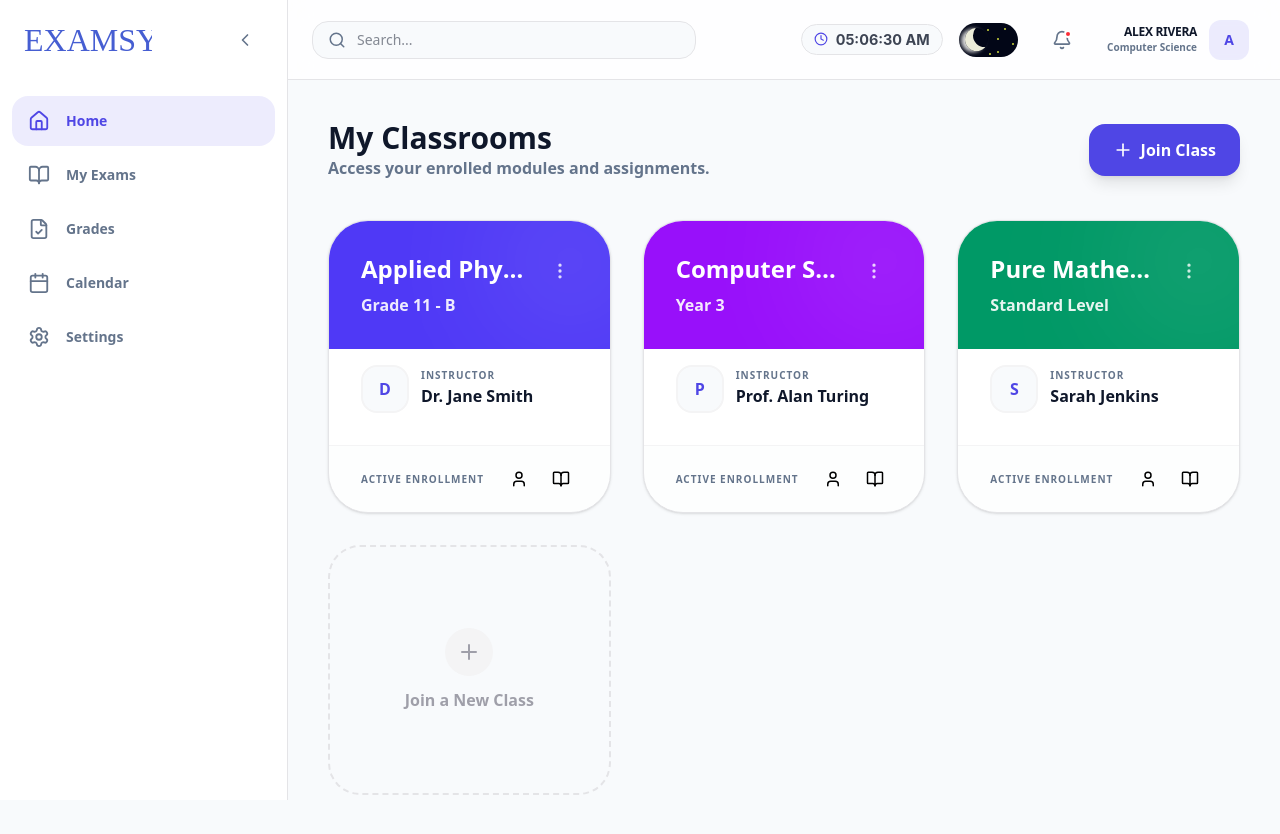
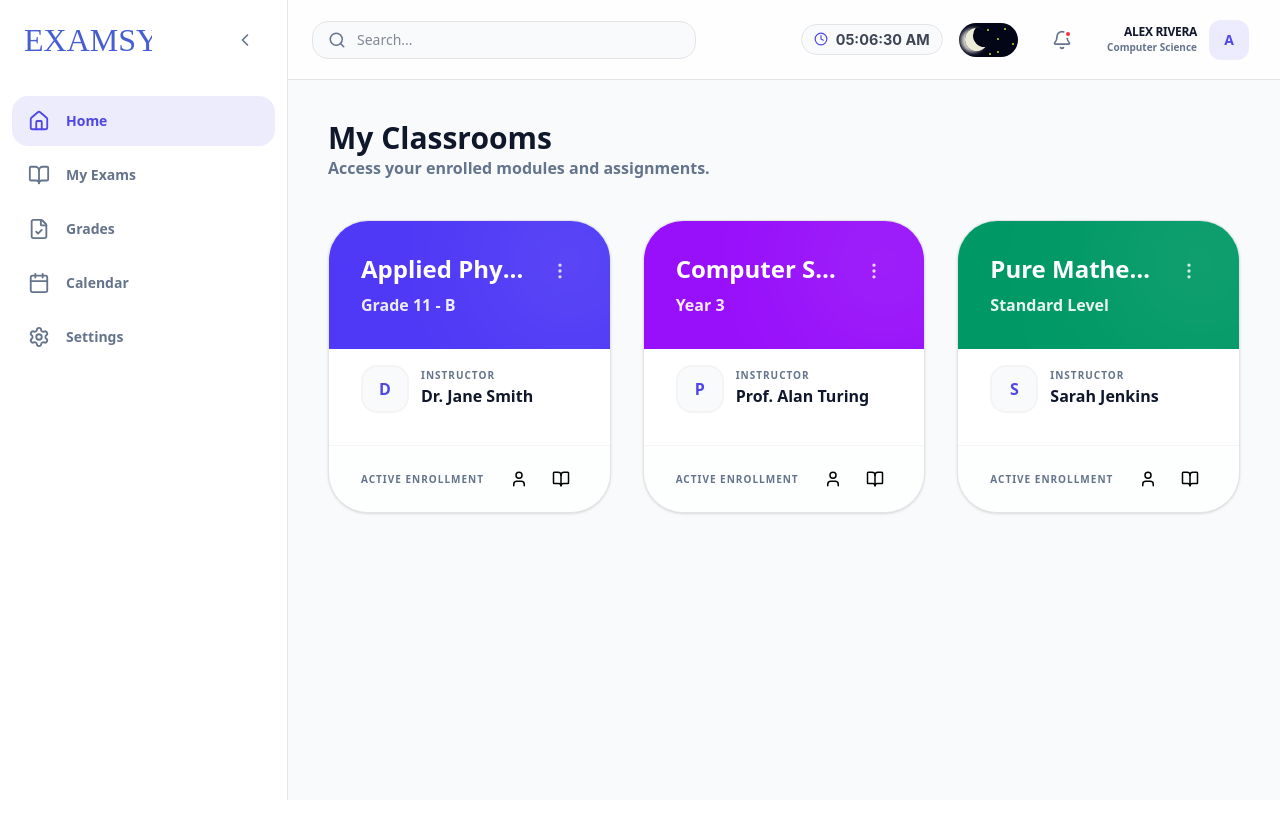
Before and after one commit to Ruvinda-Shaluka/Examsy-Frontend, a React (Vite) app: page /student/dashboard in a window 1280 px wide. After the commit the page ends 800 px from the top, so only its background shows below. Built offline with nearby package versions, Linux system fonts and the light colour scheme; no server answers; a web font is replaced by a local one.

Commit message:
feat: remove join class modal functionality from StudentDashboard

```diff
--- a/src/pages/student/StudentDashboard.jsx
+++ b/src/pages/student/StudentDashboard.jsx
@@ -7,7 +7,7 @@ import { MOCK_CLASSES } from '../../data/TeacherMockData';
 import {STUDENT_DATA} from "../../data/StudentMockData.js";
 
 const StudentDashboard = () => {
-    const [isJoinModalOpen, setIsJoinModalOpen] = useState(false);
+    // const [isJoinModalOpen, setIsJoinModalOpen] = useState(false);
 
     return (
         <StudentLayout>
@@ -17,14 +17,6 @@ const StudentDashboard = () => {
                     <h2 className="text-2xl md:text-3xl font-black text-examsy-text">My Classrooms</h2>
                     <p className="text-examsy-muted font-bold">Access your enrolled modules and assignments.</p>
                 </div>
-
-                {/* Join Class Action */}
-                <button
-                    onClick={() => setIsJoinModalOpen(true)}
-                    className="w-full sm:w-auto bg-examsy-primary text-white px-6 py-3.5 rounded-2xl font-black flex items-center justify-center gap-2 shadow-lg hover:scale-[1.02] transition-all"
-                >
-                    <Plus size={20} /> Join Class
-                </button>
             </div>
 
             {/* Classroom Grid */}
@@ -39,19 +31,6 @@ const StudentDashboard = () => {
                         teacher={cls.teacher}
                     />
                 ))}
-
-                {/* "Join New Class" Visual Placeholder */}
-                <button
-                    onClick={() => setIsJoinModalOpen(true)}
-                    className="border-2 border-dashed border-zinc-200 dark:border-zinc-800 rounded-[32px] flex flex-col items-center justify-center p-10 group hover:border-examsy-primary transition-all min-h-[250px]"
-                >
-                    <div className="w-12 h-12 rounded-full bg-zinc-100 dark:bg-zinc-900 flex items-center justify-center text-zinc-400 group-hover:text-examsy-primary mb-3 transition-colors">
-                        <Plus size={24} />
-                    </div>
-                    <span className="font-bold text-zinc-400 group-hover:text-examsy-primary transition-colors">
-                        Join a New Class
-                    </span>
-                </button>
             </div>
         </StudentLayout>
     );
```
